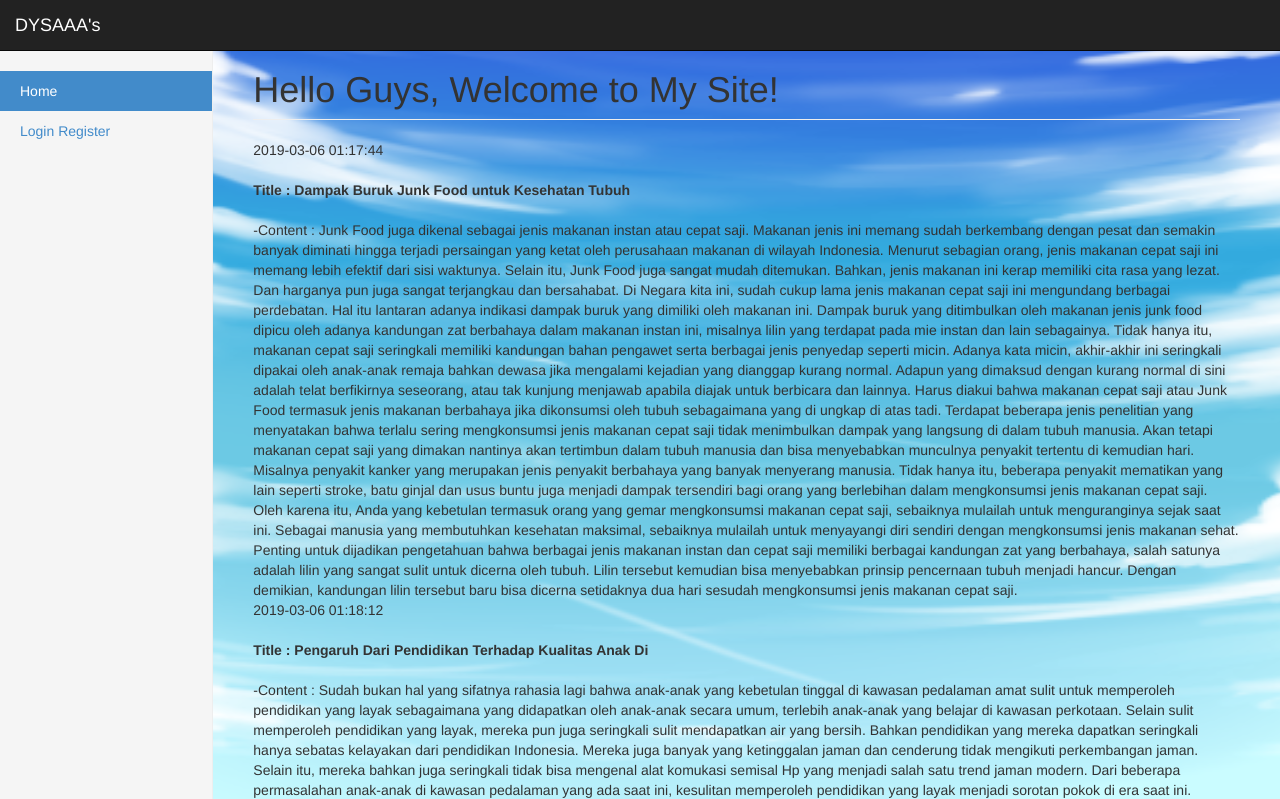
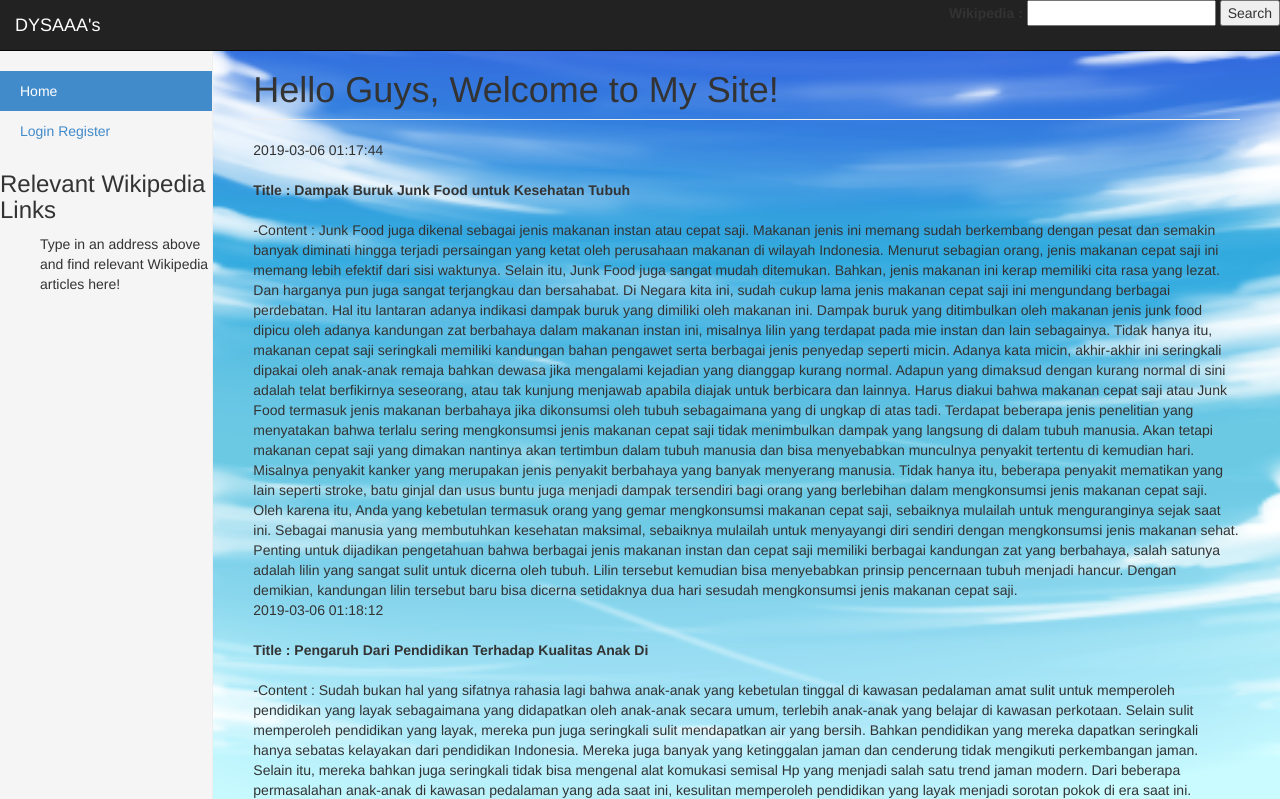
Before and after one commit to gladysdw/adys, a PHP site: page / in a window 1280 px wide. Shown: the top 799 px of the page. Run offline with PHP 8.4, Linux system fonts and the light colour scheme; data comes from the database, SQL or seed files in the repository; some libraries are stand-ins or nearby versions.

Commit message:
Update index.php
ada ajax

```diff
--- a/index.php
+++ b/index.php
@@ -34,7 +34,7 @@ body{
   </head>
 
   <body>
-
+  <form id="form-container" class="form-container">
     <div class="navbar navbar-inverse navbar-fixed-top" role="navigation">
       <div class="container-fluid">
         <div class="navbar-header">
@@ -48,7 +48,9 @@ body{
         </div>
         <div class="navbar-collapse collapse">
           <ul class="nav navbar-nav navbar-right">
-
+          <label for="input">Wikipedia : </label>
+          		<input type="text" id="input" value="">
+          		<button id="submit-btn">Search</button>
           </ul>
         </div>
       </div>
@@ -60,6 +62,10 @@ body{
           <ul class="nav nav-sidebar">
             <li class="active"><a href="index.php">Home</a></li>
             <li><a href="login.php">Login Register</a></li>
+            <li class="wikipedia-container">
+        <h3 id="wikipedia-header">Relevant Wikipedia Links</h3>
+        <ul id="wikipedia-links">Type in an address above and find relevant Wikipedia articles here!</ul>
+    	</li>
           </ul>
                   </div>
         <div class="col-sm-9 col-sm-offset-3 col-md-10 col-md-offset-2 main">
@@ -90,11 +96,12 @@ if ($result->num_rows > 0) {
 }
 $conn->close();
 ?>
-
+</form>
     <!-- Bootstrap core JavaScript
     ================================================== -->
     <!-- Placed at the end of the document so the pages load faster -->
     <script src="jquery.min.js"></script>
+     <script src="script.js"></script>
     <script src="js/bootstrap.min.js"></script>
     <script src="../../assets/js/docs.min.js"></script>
   </body>
```
